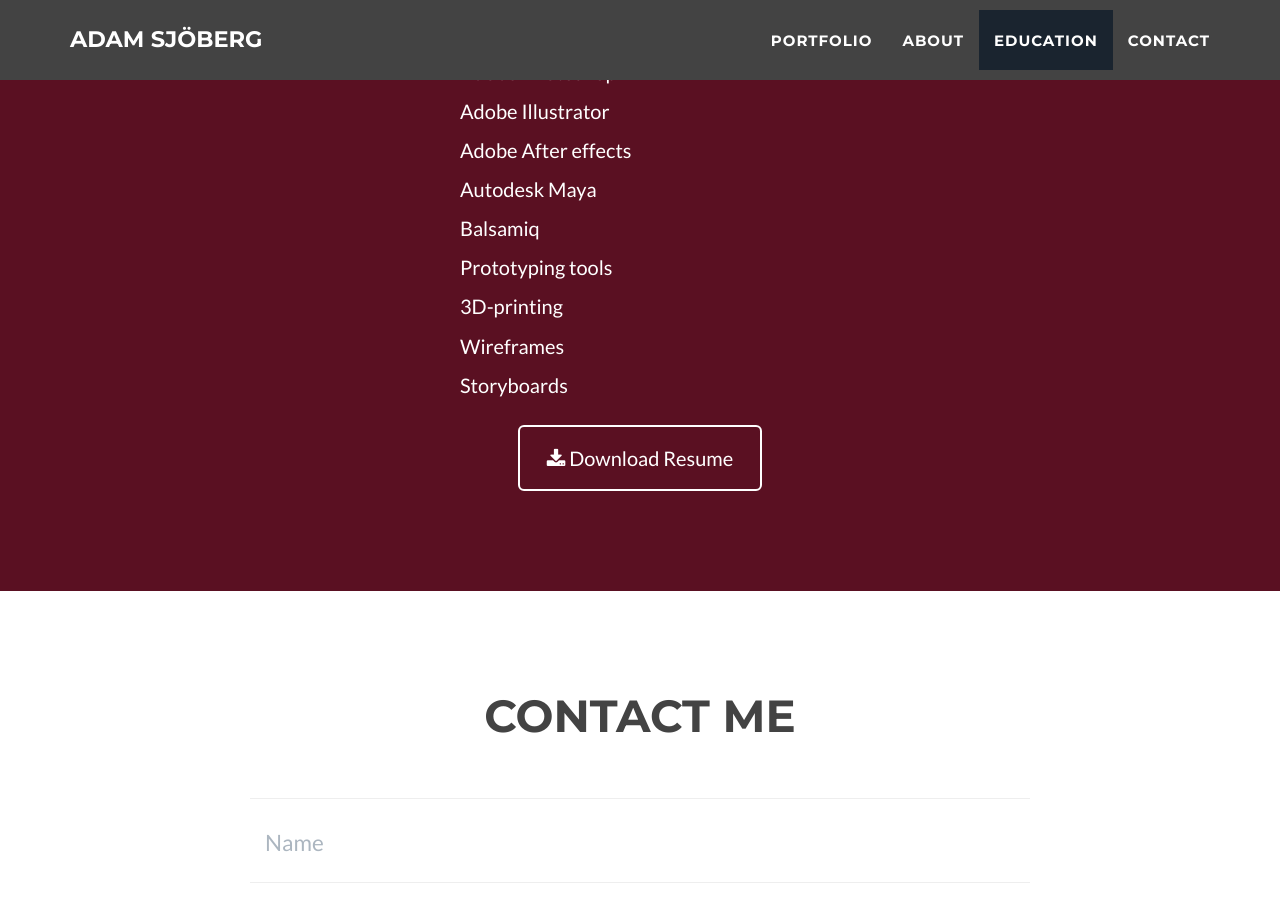
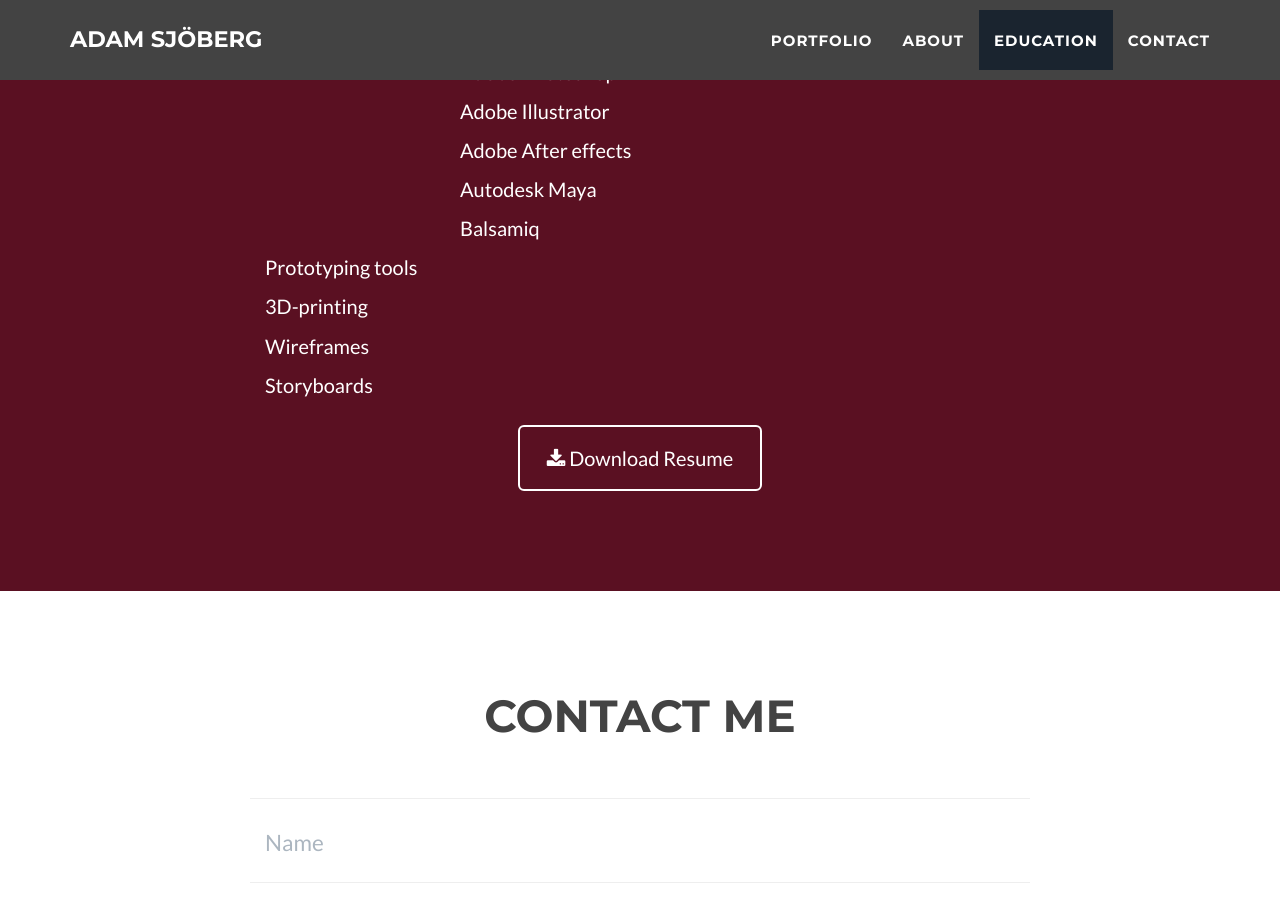
Before and after one commit to Adamsjoberg/Adamsjoberg.github.io, a Jekyll site: the page built from index.html, in a window 1280 px wide and 900 px high, scrolled down 3420 px. Built offline with Jekyll 4.4.1, drawn with Linux system fonts in a browser that asks for light colours.

Commit message:
offset-2

```diff
--- a/_includes/skills.html
+++ b/_includes/skills.html
@@ -16,7 +16,7 @@
                     <p>Autodesk Maya</p>
                     <p>Balsamiq</p>
                 </div>
-                <div class="col-lg-4 col-lg-offset-4">
+                <div class="col-lg-4 col-lg-offset-2">
                     <p>Prototyping tools</p>
                     <p>3D-printing</p>
                     <p>Wireframes</p>
```
